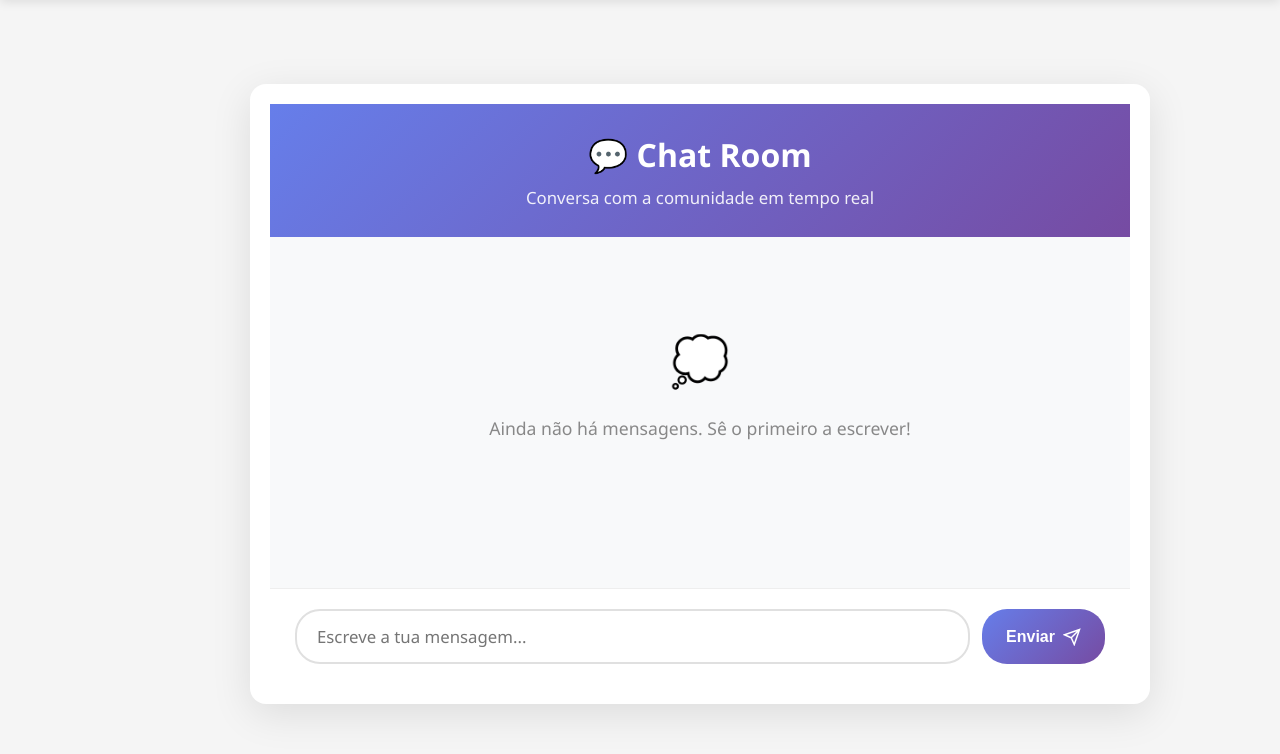
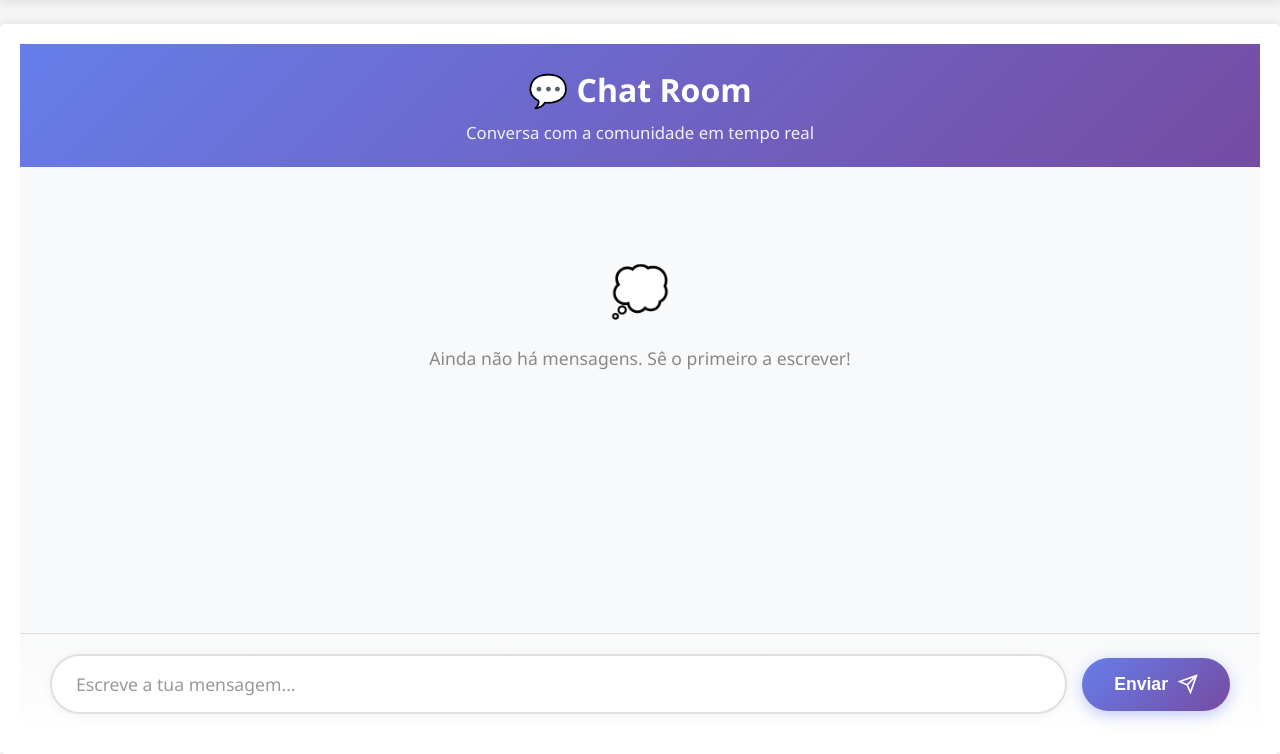
Before and after one commit to Asa-Mitaks/MySpace, a PHP site: page /chat-forum/public/chat.php in a window 1280 px wide. Shown: the part 46-800 px from the top of the page. Run offline with PHP 8.4, Linux system fonts and the light colour scheme; the visitor is signed in with stand-in values (Sample User, id 1); data that the repository does not hold is empty.

Commit message:
Update styles.css

```diff
--- a/public/css/styles.css
+++ b/public/css/styles.css
@@ -1303,30 +1303,29 @@ body.dark-mode .post-header {
 .chat-page {
     margin-top: 70px;
     min-height: calc(100vh - 70px);
-    padding: 60px 20px 40px 80px;
+    padding: 0;
     display: flex;
     justify-content: center;
-    align-items: flex-start;
+    align-items: stretch;
 }
 
 .chat-container {
     width: 100%;
-    max-width: 900px;
+    max-width: 100%;
     background: white;
-    border-radius: 16px;
-    box-shadow: 0 10px 40px rgba(0, 0, 0, 0.1);
     overflow: hidden;
     display: flex;
     flex-direction: column;
-    height: calc(100vh - 180px);
-    margin-left: 60px;
+    height: calc(100vh - 70px);
+    margin: 0;
 }
 
 .chat-header {
     background: linear-gradient(135deg, #667eea 0%, #764ba2 100%);
     color: white;
-    padding: 25px 30px;
+    padding: 20px 30px;
     text-align: center;
+    flex-shrink: 0;
 }
 
 .chat-header h1 {
@@ -1447,55 +1446,75 @@ body.dark-mode .post-header {
 }
 
 .chat-form {
-    padding: 20px 25px;
-    background: white;
-    border-top: 1px solid #eee;
+    padding: 20px 30px;
+    background: linear-gradient(180deg, #f8f9fa 0%, #ffffff 100%);
+    border-top: 1px solid #e0e0e0;
+    flex-shrink: 0;
 }
 
 .chat-input-group {
     display: flex;
-    gap: 12px;
+    gap: 15px;
+    max-width: 1200px;
+    margin: 0 auto;
+    align-items: center;
 }
 
 .chat-input-group input {
     flex: 1;
-    padding: 14px 20px;
+    padding: 16px 24px;
     border: 2px solid #e0e0e0;
-    border-radius: 25px;
-    font-size: 1.05rem;
+    border-radius: 30px;
+    font-size: 1.1rem;
     font-family: inherit;
     transition: all 0.3s;
+    background: white;
+    box-shadow: 0 2px 10px rgba(0, 0, 0, 0.05);
 }
 
 .chat-input-group input:focus {
     outline: none;
     border-color: #667eea;
-    box-shadow: 0 0 0 3px rgba(102, 126, 234, 0.1);
+    box-shadow: 0 4px 20px rgba(102, 126, 234, 0.2);
+    transform: translateY(-1px);
+}
+
+.chat-input-group input::placeholder {
+    color: #999;
 }
 
 .btn-send {
     display: flex;
     align-items: center;
-    gap: 8px;
-    padding: 14px 24px;
+    justify-content: center;
+    gap: 10px;
+    padding: 16px 32px;
     background: linear-gradient(135deg, #667eea 0%, #764ba2 100%);
     color: white;
     border: none;
-    border-radius: 25px;
-    font-size: 1rem;
+    border-radius: 30px;
+    font-size: 1.1rem;
     font-weight: 600;
     cursor: pointer;
     transition: all 0.3s;
+    box-shadow: 0 4px 15px rgba(102, 126, 234, 0.4);
+    min-width: 140px;
 }
 
 .btn-send:hover {
-    transform: translateY(-2px);
-    box-shadow: 0 5px 20px rgba(102, 126, 234, 0.4);
+    transform: translateY(-3px);
+    box-shadow: 0 8px 25px rgba(102, 126, 234, 0.5);
+    background: linear-gradient(135deg, #5a6fd6 0%, #6a4190 100%);
+}
+
+.btn-send:active {
+    transform: translateY(-1px);
+    box-shadow: 0 4px 15px rgba(102, 126, 234, 0.4);
 }
 
 .btn-send svg {
-    width: 18px;
-    height: 18px;
+    width: 20px;
+    height: 20px;
 }
 
 /* Chat Dark Mode */
```
Also changed, not shown: other parts of public/css/styles.css (+19 -8 lines).
